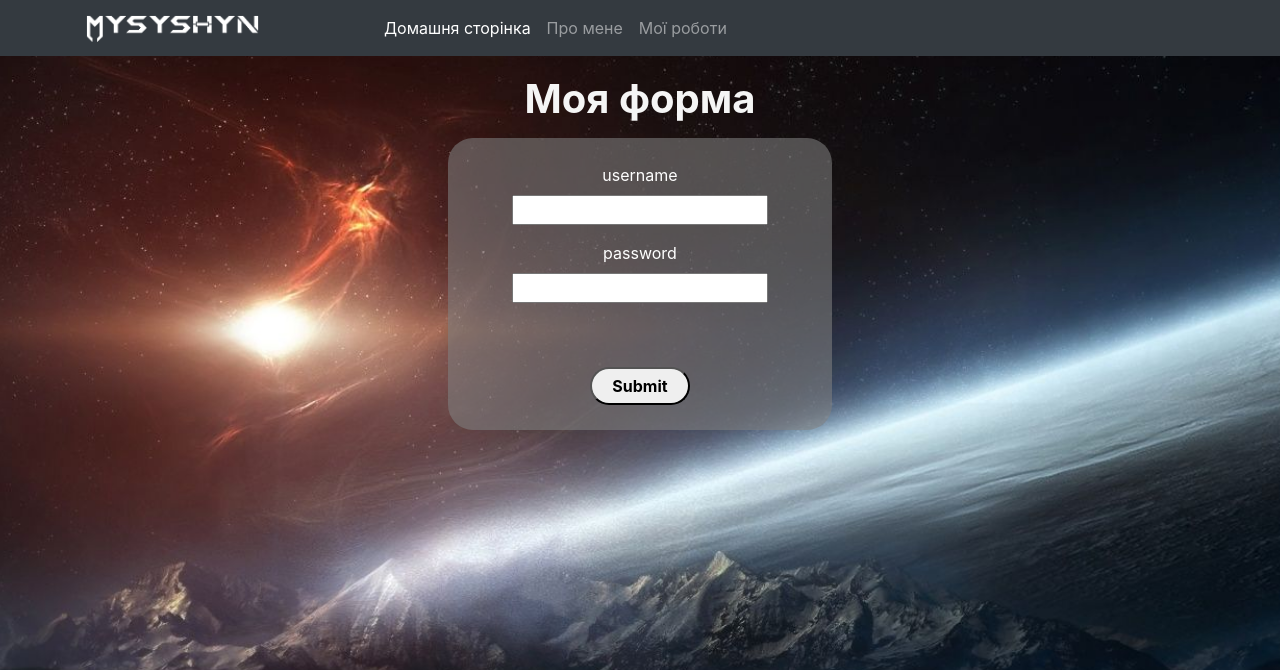
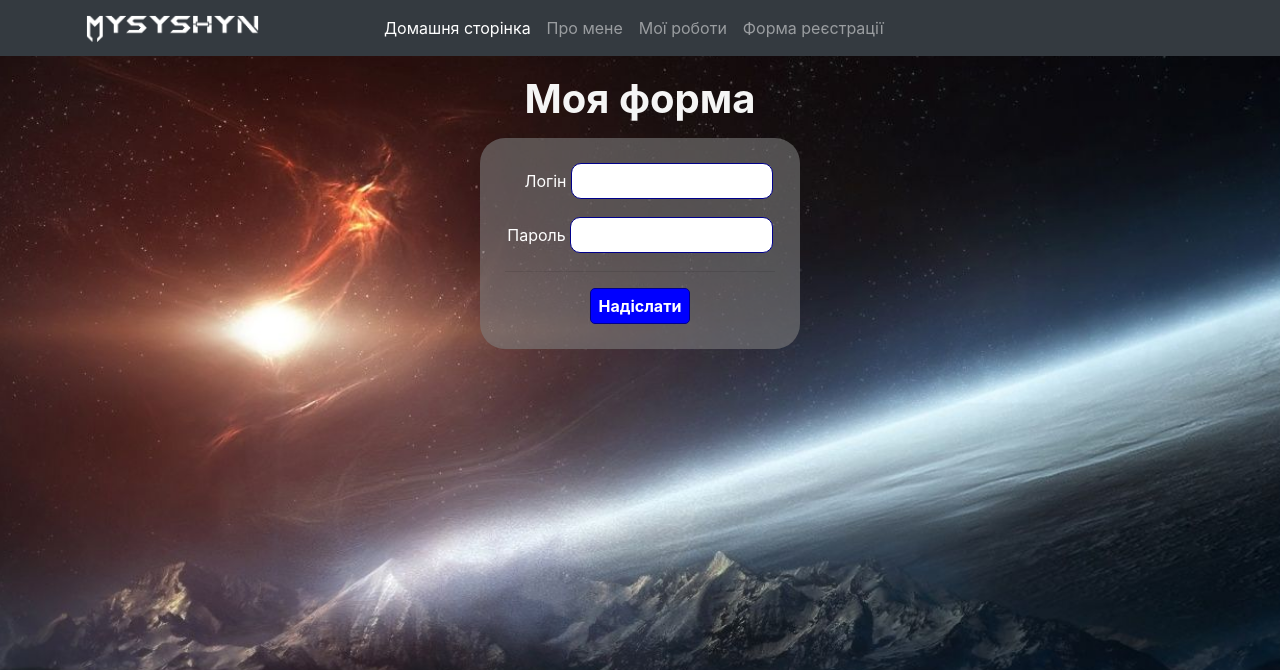
Before and after one commit to SerhiyMysyshyn/PythonLabs, a Flask app: page /form in a window 1280 px wide. Shown: the top 670 px of the page. Run offline with Flask 2, Linux system fonts and the light colour scheme; some libraries are stand-ins or nearby versions.

Commit message:
Lab4 Ex2 Done

```diff
--- a/main.py
+++ b/main.py
@@ -1,4 +1,4 @@
-from flask import Flask, render_template
+from flask import Flask, render_template, flash, request
 from flask_wtf import FlaskForm
 from wtforms import StringField, PasswordField
 from wtforms.validators import InputRequired, Length, AnyOf
@@ -9,11 +9,11 @@ import sys
 import platform
 
 app = Flask(__name__)
-app.config['SECRET_KEY'] = 'abc123'
+app.config['SECRET_KEY'] = 'SerhiyMysyshyn'
 
 class LoginForm(FlaskForm):
-    username = StringField('username', validators=[InputRequired('A username is required!'), Length(min=5, max=10, message="Username must contain 5-10 symbols")])
-    password = PasswordField('password', validators=[InputRequired('Password is required!'), AnyOf(values=['password', 'Serhiy'])])
+    username = StringField('Логін', validators=[InputRequired('A username is required!'), Length(min=1, max=25, message="Логін повинен містити не менше 1 символа!")])
+    password = PasswordField('Пароль', validators=[InputRequired('Password is required!'), AnyOf(values=['password', 'Serhiy'])])
 
 def getFooterData():
     OS_info = os.name + " " + platform.system() + " " + platform.release()
@@ -57,11 +57,21 @@ def about():
 def myworks():
     return render_template('myworks.html', data=getFooterData(), projectsData=projectsData)
 
-@app.route('/form', methods=['GET', 'POST'])
+@app.route('/form', methods=['POST', 'GET'])
 def form():
     form = LoginForm()
     if form.validate_on_submit():
-        return '<h1>The username is {}. The password is {}.'.format(form.username.data, form.password.data)
+        if request.method == 'POST':
+            if len(request.form['username']) > 5:
+                flash('Форма надіслана успішно!', category='success')
+                usernameData = form.username.data
+                passwordData = form.password.data
+                return render_template('form.html', form=form, usernameData=usernameData, passwordData=passwordData)
+            else:
+                #return '<h1>The username is {}. The password is {}.'.format(form.username.data, form.password.data)
+                flash('Форма не відправлена! Рекомендація: постарайтесь придумати довший логін!', category='error')
+                return render_template('form.html', form=form)
+
     return render_template('form.html', form=form)
 
 if __name__ == '__main__':
--- a/static/css/main.css
+++ b/static/css/main.css
@@ -16,8 +16,12 @@ body {
 }
 
 #input-submit{
+    margin-left: auto;
+    margin-right: auto;
+    background: blue;
+    color: white;
     width: 100px;
-    border-radius: 25px;
+    border-radius: 5px;
     padding: 5px;
     font-weight: bold;
 }
@@ -87,10 +91,26 @@ footer{
     text-align: center;
     margin: 15px auto;
     padding: 25px;
-    width: 30%;
+    width: 25%;
     min-height: 100px;
     background-color: rgba(128, 128, 128, 0.57);
     border-radius: 25px;
+    color: whitesmoke;
+}
+.myForm input{
+    width: 75%;
+    border-radius: 10px;
+    border: 1px solid darkblue;
+    padding: 5px;
+}
+#myForm2{
+    text-align: center;
+    margin: 50px auto 15px;
+    width: 250px;
+    padding: 25px;
+    background-color: rgba(128, 128, 128, 0.57);
+    border-radius: 25px;
+    border: 1px solid #21DB56;
     color: whitesmoke;
 }
 
@@ -235,3 +255,25 @@ footer{
     font-size: 14px;
     padding: 5px 5px 5px 40px;
 }
+
+.flash{
+    margin-top: -20px;
+    padding: 15px;
+}
+.flash.success{
+    border: 1px solid #21DB56;
+    background: #AEFFC5;
+}
+
+.flash.error{
+    border: 1px solid #FF4343;
+    background: #FF9C9C;
+}
+
+.myForm2-H3{
+    color: black;
+}
+
+.myForm2-p{
+    color: black;
+}
--- a/templates/form.html
+++ b/templates/form.html
@@ -2,17 +2,31 @@
 {% from "_render_field.html" import render_field %}
 {% include "header.html" %}
 {% block content %}
+
+{% for cat, msg in get_flashed_messages(True) %}
+<div class="flash {{cat}}">{{msg}}</div>
+{% endfor %}
 
 <h1 class="zagolovok" align="center">{% block title %} Моя форма {% endblock %}</h1>
 
 <div class="myForm">
     <form class="dataForm" method="POST" action="{{ url_for('form') }}">
         {{ form.csrf_token }}
-        {{ render_field(form.username) }}
-        {{ render_field(form.password) }}
+        <p>&nbsp&nbsp&nbsp {{ render_field(form.username) }}</p>
+        <p>{{ render_field(form.password) }}</p>
 
-        <br><br><input id="input-submit" type="submit" value="Submit" >
+        <hr><input id="input-submit" type="submit" value="Надіслати">
     </form>
 </div>
 
+
+{% if usernameData %}
+    <div id="myForm2">
+        <h3 class="myForm2-H3">Передані дані</h3><hr>
+        <p class="myForm2-p"><b>Логін:</b> {{ usernameData }}</p>
+        <p class="myForm2-p"><b>Пароль:</b> {{ passwordData }}</p>
+    </div>
+{% else %}
+{% endif %}
+
 {% endblock %}
--- a/templates/header.html
+++ b/templates/header.html
@@ -2,6 +2,7 @@
 <html lang="en">
     <head>
         <link rel="stylesheet" href="https://stackpath.bootstrapcdn.com/bootstrap/4.5.0/css/bootstrap.min.css" integrity="sha384-9aIt2nRpC12Uk9gS9baDl411NQApFmC26EwAOH8WgZl5MYYxFfc+NcPb1dKGj7Sk" crossorigin="anonymous">
+        <link rel="stylesheet" href="{{ url_for('static', filename='css/main.css') }}">
         <link rel="stylesheet" href="{{ url_for('static', filename='css/main.css') }}">
     </head>
 
@@ -24,6 +25,9 @@
                         <li class="nav-item">
                             <a class="nav-link" href="{{ url_for('myworks') }}">Мої роботи</a>
                         </li>
+                        <li class="nav-item">
+                            <a class="nav-link" href="{{ url_for('form') }}">Форма реєстрації</a>
+                        </li>
                     </ul>
                 </div>
             </div>
```
